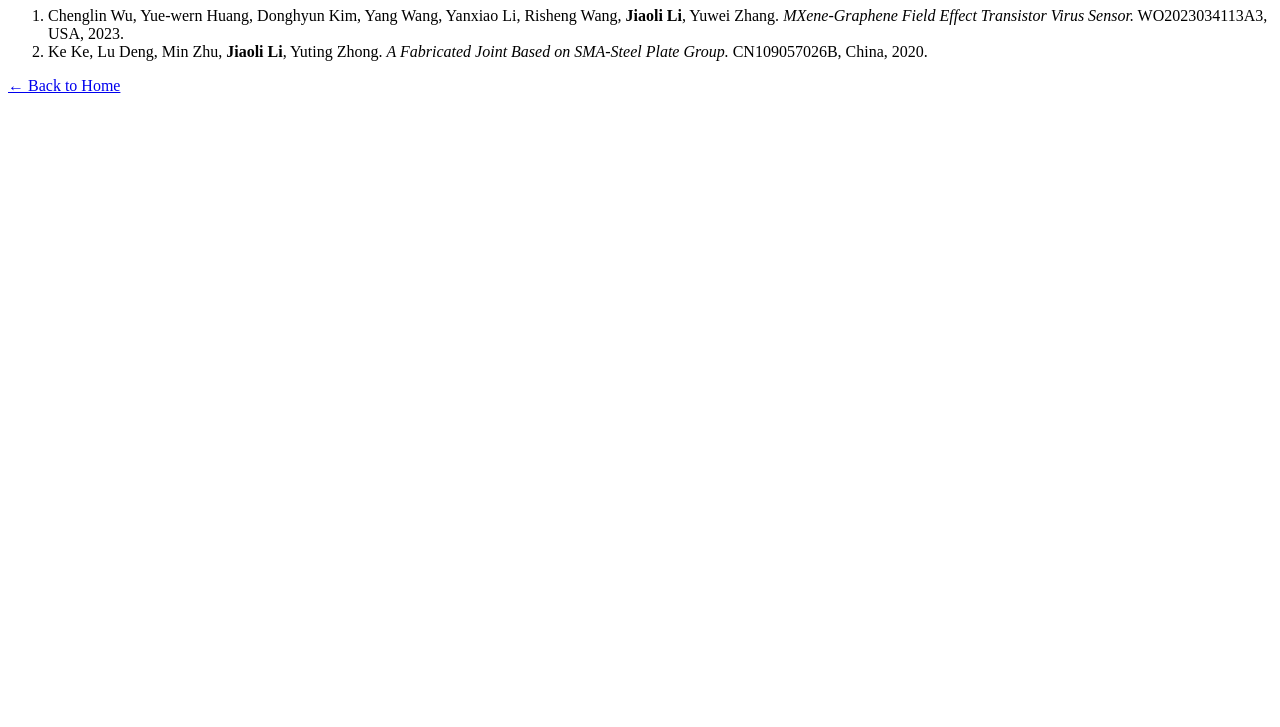
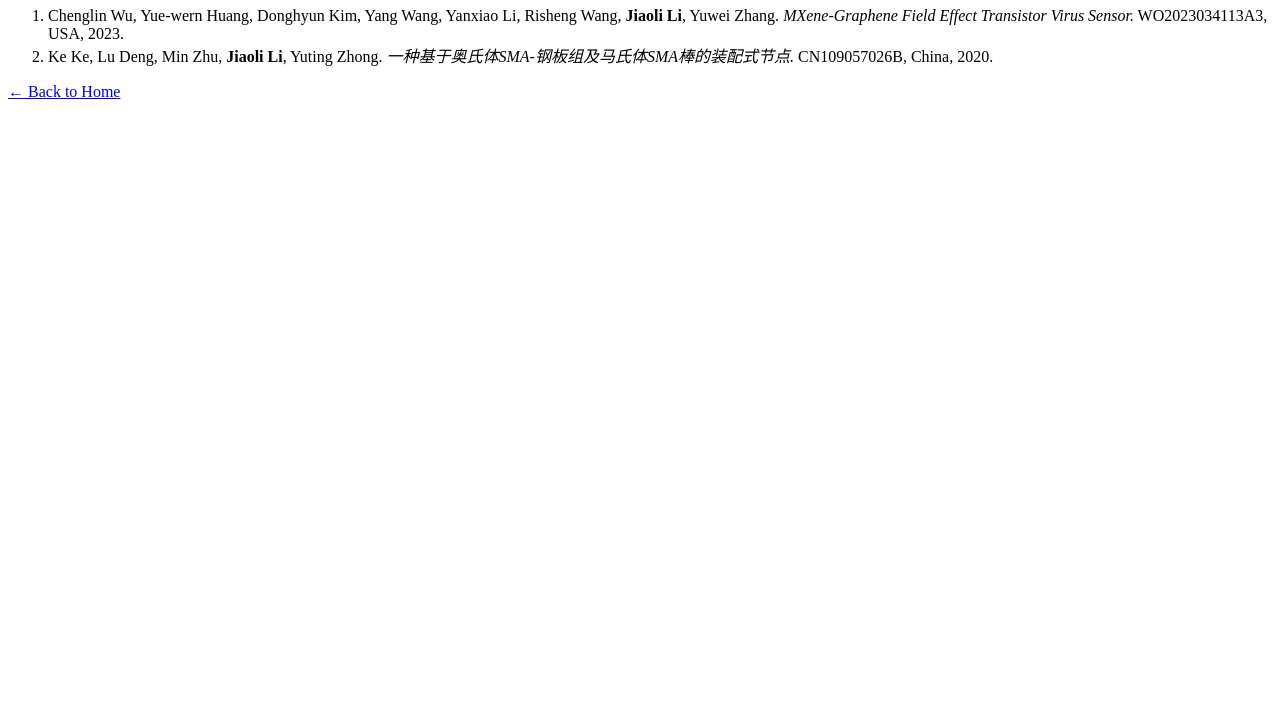
Before and after one commit to Lijiaoli/Lijiaoli.github.io, a plain HTML site: page Patents.html in a window 1280 px wide. Shown: the part 73-800 px from the top of the page. Drawn offline with Linux system fonts and the light colour scheme.

Commit message:
Update Patents.html

```diff
--- a/Patents.html
+++ b/Patents.html
@@ -18,7 +18,7 @@
 
   <li>
     Ke Ke, Lu Deng, Min Zhu, <b>Jiaoli Li</b>, Yuting Zhong.
-    <i>A Fabricated Joint Based on SMA-Steel Plate Group.</i>
+    <i>一种基于奥氏体SMA-钢板组及马氏体SMA棒的装配式节点.</i>
     CN109057026B, China, 2020.
   </li>
 </ol>
```
